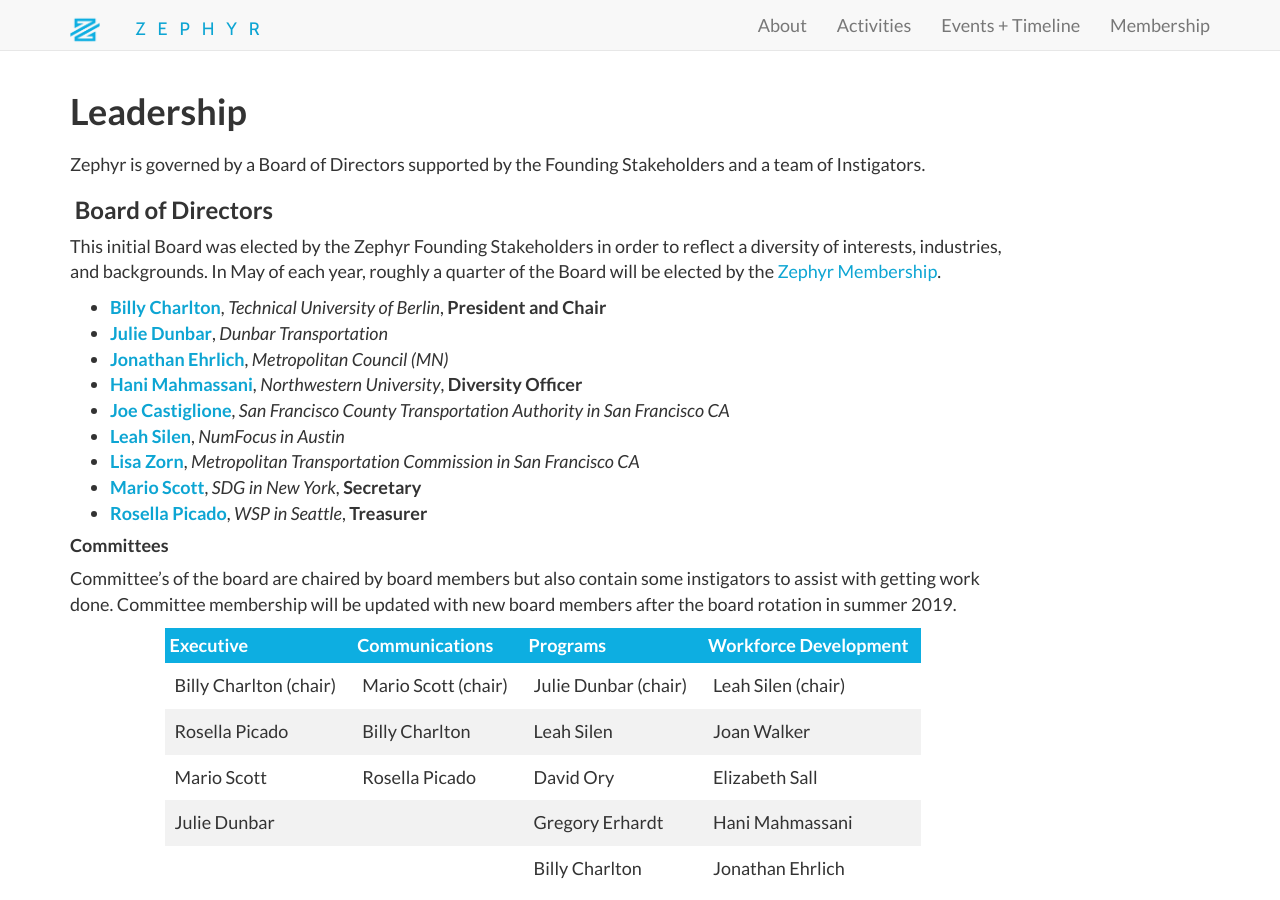
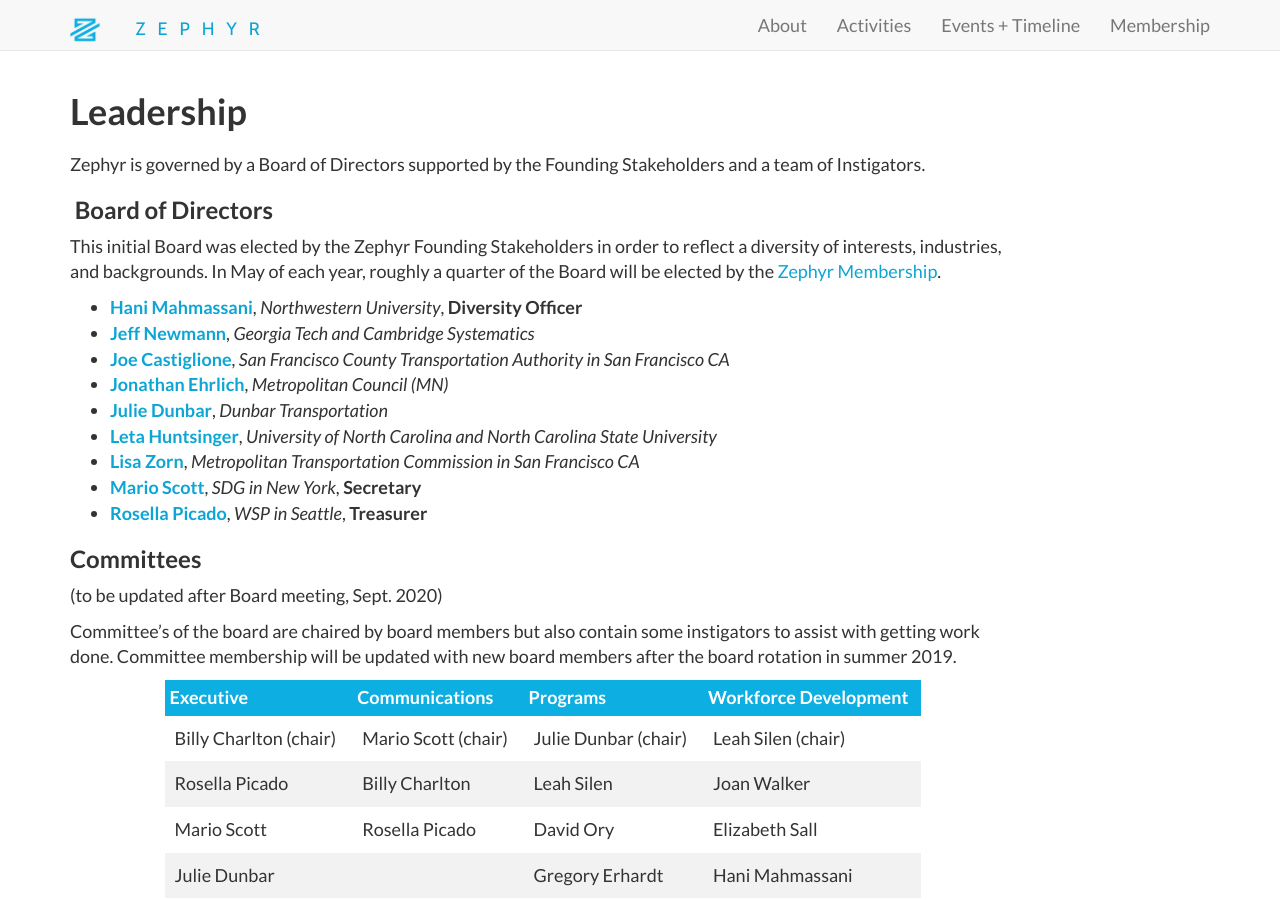
Before and after one commit to ZephyrTransport/zephyr-website, a Jekyll site: the page built from leadership.md, in a window 1280 px wide and 900 px high. Built offline with Jekyll 4.4.1, drawn with Linux system fonts in a browser that asks for light colours; nearby versions of some CDN libraries.

Commit message:
2020 board election results

```diff
--- a/leadership.md
+++ b/leadership.md
@@ -6,66 +6,68 @@
 Zephyr is governed by a Board of Directors supported by the Founding Stakeholders and a team of Instigators.
 
 ### <i class="fa fa-institution" style="color:#{{ site.highlight-color }}" aria-hidden="true"></i> Board of Directors
+
 This initial Board was elected by the Zephyr Founding Stakeholders in order to reflect a diversity of interests, industries, and backgrounds. In May of each year, roughly a quarter of the Board will be elected by the [Zephyr Membership](/members).
 
- * **[Billy Charlton](https://github.com/billyc)**, *Technical University of Berlin*, **President and Chair**
- * **[Julie Dunbar](https://www.linkedin.com/in/julie-dunbar-a219879/)**, *Dunbar Transportation*
- * **[Jonathan Ehrlich](https://www.linkedin.com/in/jnehrlich/)**, *Metropolitan Council (MN)*
- * **[Hani Mahmassani](https://www.linkedin.com/in/mahmassani/)**, *Northwestern University*, **Diversity Officer**
- * **[Joe Castiglione](https://www.linkedin.com/in/joe-castiglione-7873aa11/)**, *San Francisco County Transportation Authority in San Francisco CA*
- * **[Leah Silen](https://www.linkedin.com/in/leah-silen-95733840/)**, *NumFocus in Austin*
- * **[Lisa Zorn](https://www.linkedin.com/in/lisazorn/)**, *Metropolitan Transportation Commission in San Francisco CA*
- * **[Mario Scott](https://www.linkedin.com/in/mario-scott-38822917/)**, *SDG in New York*, **Secretary**
- * **[Rosella Picado](https://www.linkedin.com/in/rosella-picado-265507)**, *WSP in Seattle*, **Treasurer**
+- **[Hani Mahmassani](https://www.linkedin.com/in/mahmassani/)**, _Northwestern University_, **Diversity Officer**
+- **[Jeff Newmann](https://www.newman.me/)**, _Georgia Tech and Cambridge Systematics_
+- **[Joe Castiglione](https://www.linkedin.com/in/joe-castiglione-7873aa11/)**, _San Francisco County Transportation Authority in San Francisco CA_
+- **[Jonathan Ehrlich](https://www.linkedin.com/in/jnehrlich/)**, _Metropolitan Council (MN)_
+- **[Julie Dunbar](https://www.linkedin.com/in/julie-dunbar-a219879/)**, _Dunbar Transportation_
+- **[Leta Huntsinger](https://www.linkedin.com/in/leta-huntsinger-phd-pe-016363a5/)**, _University of North Carolina and North Carolina State University_
+- **[Lisa Zorn](https://www.linkedin.com/in/lisazorn/)**, _Metropolitan Transportation Commission in San Francisco CA_
+- **[Mario Scott](https://www.linkedin.com/in/mario-scott-38822917/)**, _SDG in New York_, **Secretary**
+- **[Rosella Picado](https://www.linkedin.com/in/rosella-picado-265507)**, _WSP in Seattle_, **Treasurer**
 
+### Committees
 
-#### Committees
+(to be updated after Board meeting, Sept. 2020)
 
-Committee's of the board are chaired by board members but also contain some instigators to assist with getting work done.  Committee membership will be updated with new board members after the board rotation in summer 2019.
+Committee's of the board are chaired by board members but also contain some instigators to assist with getting work done. Committee membership will be updated with new board members after the board rotation in summer 2019.
 
-**Executive** | **Communications** | **Programs** | **Workforce Development**
---- | --- | --- | ---
-Billy Charlton (chair) | Mario Scott (chair) | Julie Dunbar (chair) | Leah Silen (chair)
-Rosella Picado     | Billy Charlton | Leah Silen | Joan Walker
-Mario Scott | Rosella Picado     | David Ory | Elizabeth Sall
-Julie Dunbar |  | Gregory Erhardt     | Hani Mahmassani
- |  | Billy Charlton | Jonathan Ehrlich
+| **Executive**          | **Communications**  | **Programs**         | **Workforce Development** |
+| ---------------------- | ------------------- | -------------------- | ------------------------- |
+| Billy Charlton (chair) | Mario Scott (chair) | Julie Dunbar (chair) | Leah Silen (chair)        |
+| Rosella Picado         | Billy Charlton      | Leah Silen           | Joan Walker               |
+| Mario Scott            | Rosella Picado      | David Ory            | Elizabeth Sall            |
+| Julie Dunbar           |                     | Gregory Erhardt      | Hani Mahmassani           |
+|                        | Billy Charlton      | Jonathan Ehrlich     |
 
 ### <i class="fa fa-users" style="color:#{{ site.highlight-color }}" aria-hidden="true"></i> Founding stakeholders
 
 Industry leaders who have agreed to help shape the initial direction of the Foundation and elect the initial Board.
-*Place of work for identification purpose only and does not indicate the endorsement of that institution.*
+_Place of work for identification purpose only and does not indicate the endorsement of that institution._
 
- * Alexei Pozdnukhov, University of California at Berkeley
- * Aruna Sivakumar, Imperial College
- * Beverly Scott, Beverly Scott and Associates
- * Chandra Bhat, University of Texas
- * Clint Daniels, [former] San Diego Association of Governments
- * Dan Florian, INRO Software
- * Eric Anderson, Maricopa Association of Governments
- * Eric Miller, University of Toronto
- * George Naylor, Santa Clara Valley Transportation Authority
- * Greg Giaimo, Ohio Department of Transportation
- * Hani Mahmassani, Northwestern University
- * Howard Slavin, Caliper
- * Julie Dunbar, Dunbar Transportation
- * Kay Axhausen, ETH-Zurich
- * Moshe Ben-Akiva, Massachusetts Institute of Technology
- * Pat Mokhtarian, Georgia Institute of Technology
- * Rick Donnelly, WSP-PB
- * Rosella Picado, WSP-PB
- * Stephen Lawe, Resource Systems Group
- * Steve Perone, PTV
- * Therese McMillan, LA MTA
- * Vladimir Livshits, Maricopa Association of Governments
+- Alexei Pozdnukhov, University of California at Berkeley
+- Aruna Sivakumar, Imperial College
+- Beverly Scott, Beverly Scott and Associates
+- Chandra Bhat, University of Texas
+- Clint Daniels, [former] San Diego Association of Governments
+- Dan Florian, INRO Software
+- Eric Anderson, Maricopa Association of Governments
+- Eric Miller, University of Toronto
+- George Naylor, Santa Clara Valley Transportation Authority
+- Greg Giaimo, Ohio Department of Transportation
+- Hani Mahmassani, Northwestern University
+- Howard Slavin, Caliper
+- Julie Dunbar, Dunbar Transportation
+- Kay Axhausen, ETH-Zurich
+- Moshe Ben-Akiva, Massachusetts Institute of Technology
+- Pat Mokhtarian, Georgia Institute of Technology
+- Rick Donnelly, WSP-PB
+- Rosella Picado, WSP-PB
+- Stephen Lawe, Resource Systems Group
+- Steve Perone, PTV
+- Therese McMillan, LA MTA
+- Vladimir Livshits, Maricopa Association of Governments
 
 ### <i class="fa fa-rocket" style="color:#{{ site.highlight-color }}" aria-hidden="true"></i> Instigators
 
 The small group who have to bring this idea to reality starting from ideas discussed at the Transportation Research Board Annual Meeting many years ago.
 
- * Billy Charlton
- * Gregory Erhardt
- * Brian Gardner
- * David Ory
- * Elizabeth Sall
- * Joan Walker
+- Billy Charlton
+- Gregory Erhardt
+- Brian Gardner
+- David Ory
+- Elizabeth Sall
+- Joan Walker
```
Also changed, not shown: _events/2020-july-activitysim.md (+5 -5 lines), index.html (+7 -35 lines).
